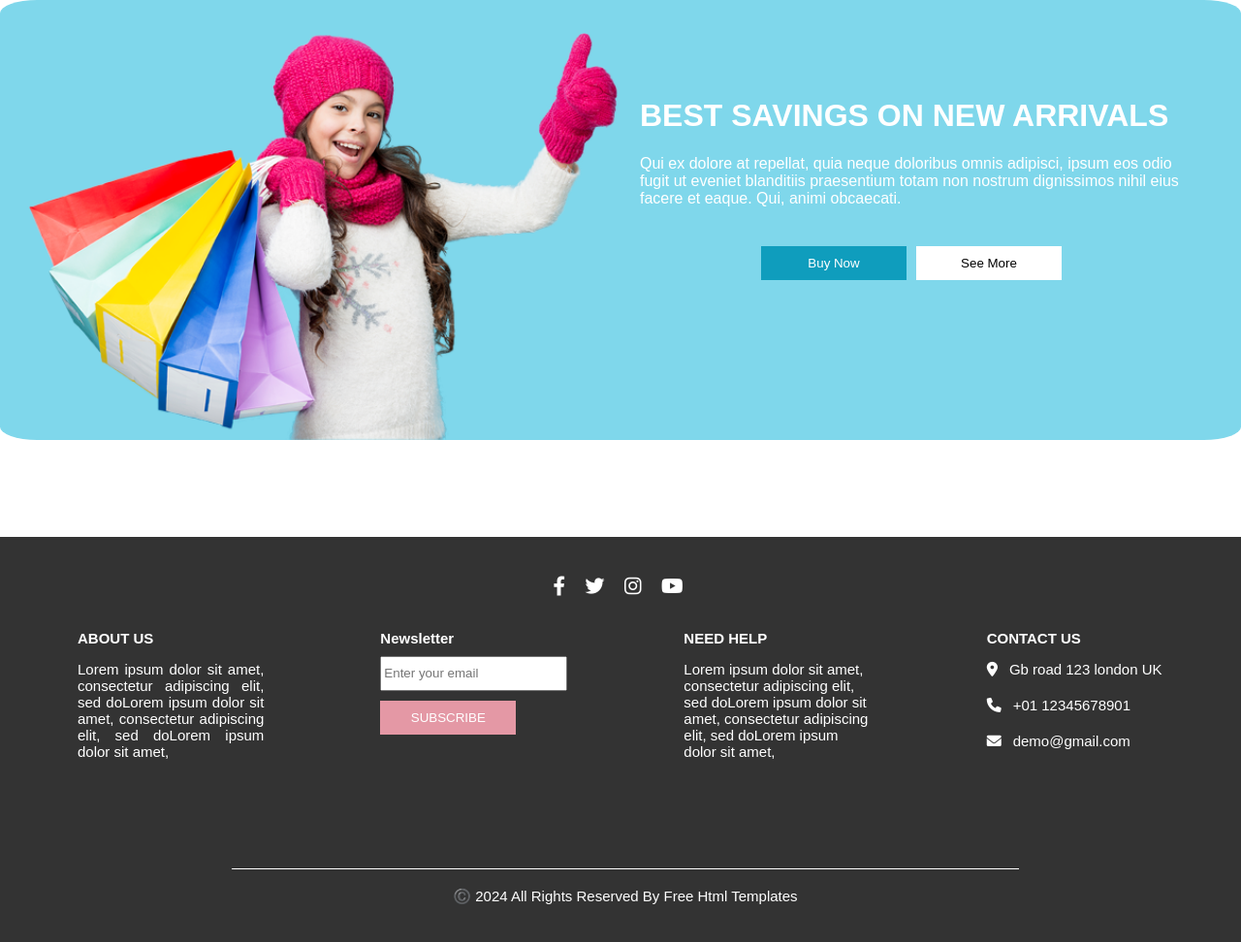
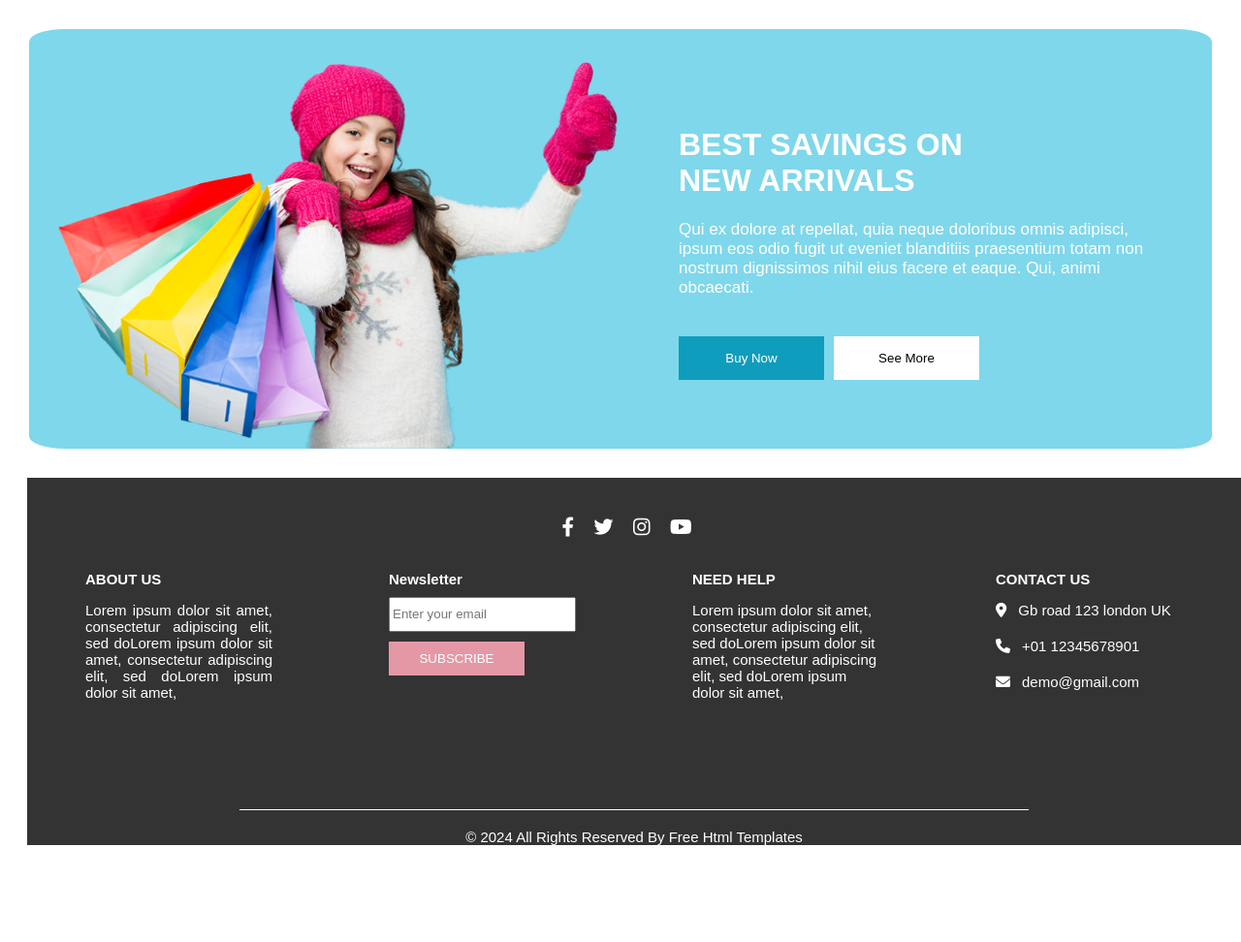
Before and after one commit to Ziza-ziz/lspw_giftos, a plain HTML site: page partedaisa/partedaisa.html in a window 1280 px wide. Shown: the whole page at 97% size. After the commit the page ends 872 px from the top, so only its background shows below. Drawn offline with Linux system fonts and the light colour scheme.

Commit message:
atualizacao isa - caixa azul e preta prontas

```diff
--- a/partedaisa/partedaisa.css
+++ b/partedaisa/partedaisa.css
@@ -14,29 +14,44 @@ body, html {
     justify-content: space-between;
     padding: 30px;
     padding-bottom: 0px;
+    margin: 30px;
+
 }
+
+.azul_claro h1{
+    max-width: 300px;
+}
+
+
 
 .azul_claro img {
     width: 50%;
+}
+
+.azul_claro p{
+    max-width: 500px;
+   font-size: 17px;
 }
 
 .texto {
     color: #ffffff;
     padding-top: 30px;
     margin: 20px;
+    margin-left: 60px;
     flex: 1;
+
 }
 
 .botoes {
     display: flex;
-    justify-content: center;
-    align-items: center;
+    justify-content: left;
+    align-items: left;
     margin-top: 40px;
 }
 
 #Buy_Now button, #See_More button {
     width: 150px;
-    height: 35px;
+    height: 45px;
     display: flex;
     align-items: center;
     justify-content: center;
@@ -57,18 +72,16 @@ body, html {
 .parte_preta {
     background-color: #333;
     color: #fff;
-    padding: 20px;
-    position: relative;
-    width: 1250px;
-    margin-top: 100px;
-    margin-left: auto;
-    margin-right: auto;
+    max-width: 1285px;
+    margin-left: 28px;
+
 
 }
 
 .parte_preta h1 {
     margin-top: 0;
     font-size: 15px;
+
 }
 
 .parte_preta p {
@@ -79,7 +92,7 @@ body, html {
 
 .logos{
     text-align: center;
-    margin-top: 20px;
+    padding-top: 40px;
     font-size: 20px;
 }
 
@@ -136,6 +149,7 @@ body, html {
 
 .escrita_final{
     text-align: center;
+
 }
 
 .border-top{
@@ -143,5 +157,5 @@ body, html {
     width: 65%;
     height: 1px;
     background-color: white;
-    margin: 0 auto;
+
 }
--- a/partedaisa/partedaisa.html
+++ b/partedaisa/partedaisa.html
@@ -67,7 +67,7 @@
 
    <div class="escrita_final">
     <div class="border-top"></div>
-    <p>©️ 2024 All Rights Reserved By Free Html Templates</p>
+    <p>© 2024 All Rights Reserved By Free Html Templates</p>
    </div>
 
   </div>
```
